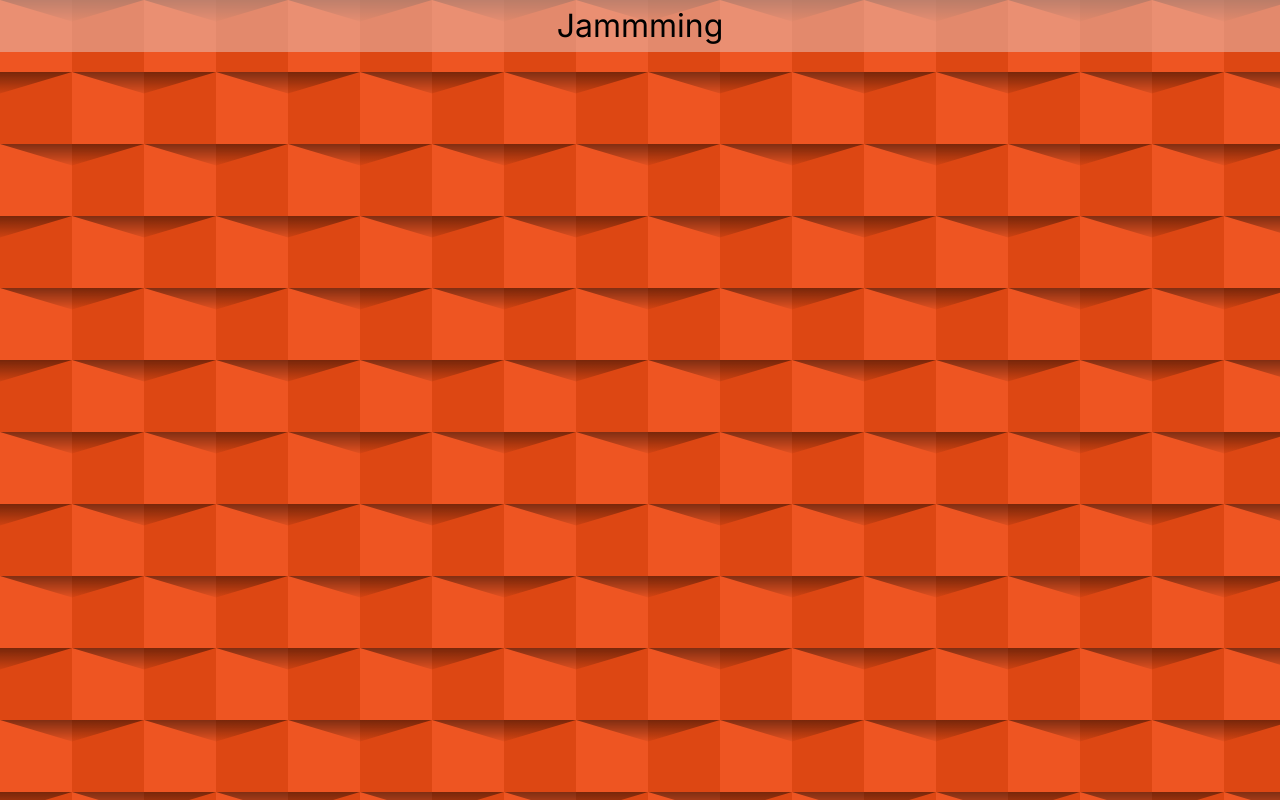
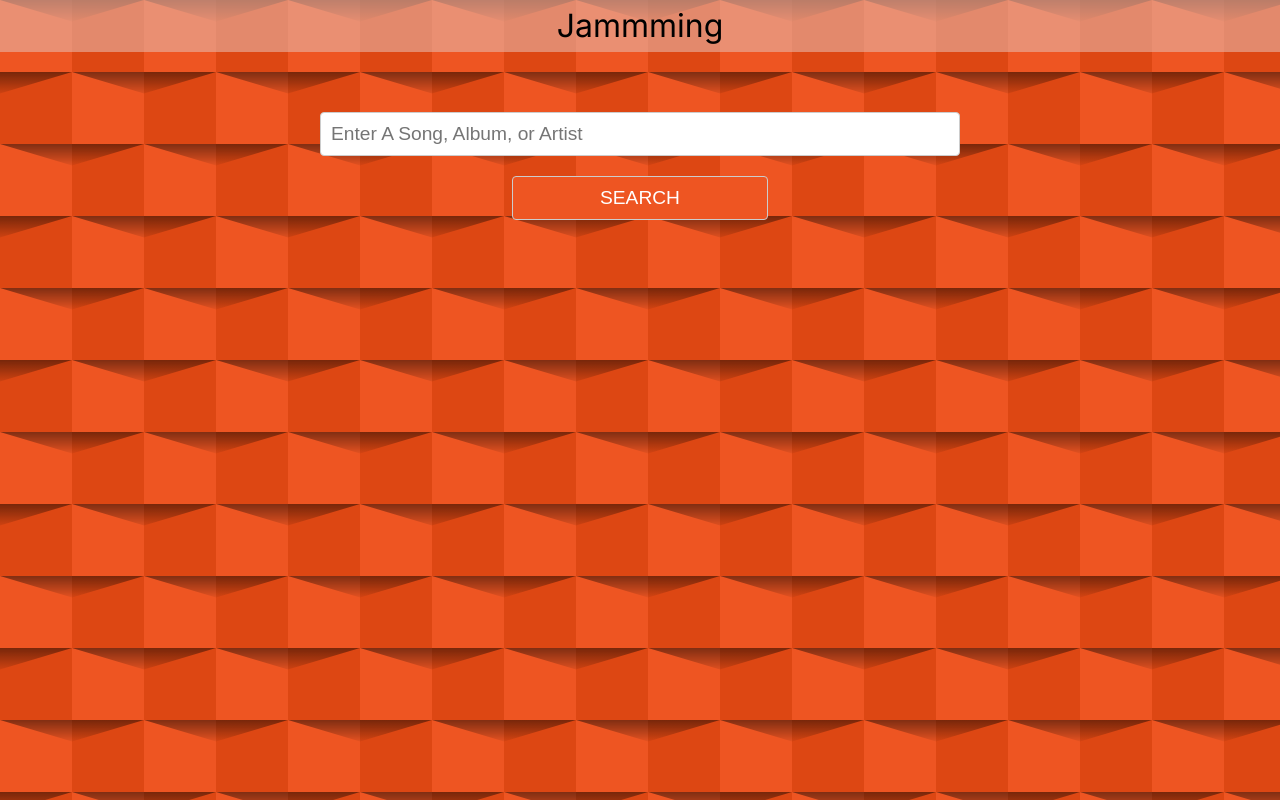
Before and after one commit to Joshua-Bernard/jammming, a React (Create React App) app: page / in a window 1280 px wide. Built offline with nearby package versions, Linux system fonts and the light colour scheme.

Commit message:
Add search bar component to App.js and style changes to App.css and SearchBar.css

```diff
--- a/src/components/App/App.css
+++ b/src/components/App/App.css
@@ -10,4 +10,5 @@ body {
     text-align: center;
     padding: 10px;
     background: rgba(232, 182, 167, 0.60);
+    margin-bottom: 60px;
 }
--- a/src/components/App/App.js
+++ b/src/components/App/App.js
@@ -1,13 +1,13 @@
 import "./App.css";
 import React from "react";
-
-
+import SearchBar from "../SearchBar/SearchBar";
 
 function App() {
   return (
     <div>
-      <h1 className="Title" >Jammming</h1>
+      <h1 className="Title">Jammming</h1>
       <div className="App">
+        <SearchBar />
 
       </div>
     </div>
--- a/src/components/SearchBar/SearchBar.css
+++ b/src/components/SearchBar/SearchBar.css
@@ -0,0 +1,28 @@
+.SearchBar {
+    text-align: center;
+}
+
+.SearchBar input{
+    width: 50%;
+    padding: 10px;
+    border: 1px solid #ccc;
+    border-radius: 4px;
+    box-sizing: border-box;
+    margin: 20px auto;
+    display: block;
+    font-size: 1.2rem;
+}
+
+.SearchBar button {
+    width: 20%;
+    padding: 10px;
+    border: 1px solid #ccc;
+    border-radius: 4px;
+    box-sizing: border-box;
+    margin: 20px auto;
+    display: block;
+    font-size: 1.2rem;
+    background-color: #ee5522;
+    color: #fff;
+    cursor: pointer;
+}
--- a/src/components/SearchBar/SearchBar.js
+++ b/src/components/SearchBar/SearchBar.js
@@ -0,0 +1,14 @@
+import React from 'react';
+import './SearchBar.css';
+
+function SearchBar(props) {
+
+    return (
+        <div className="SearchBar">
+            <input placeholder="Enter A Song, Album, or Artist" />
+            <button className="SearchButton">SEARCH</button>
+        </div>
+    )
+}
+
+export default SearchBar;
```
